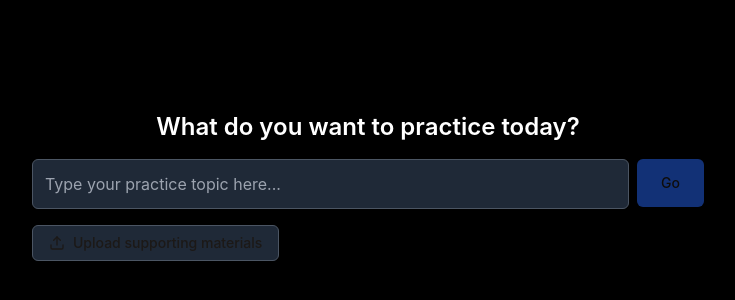
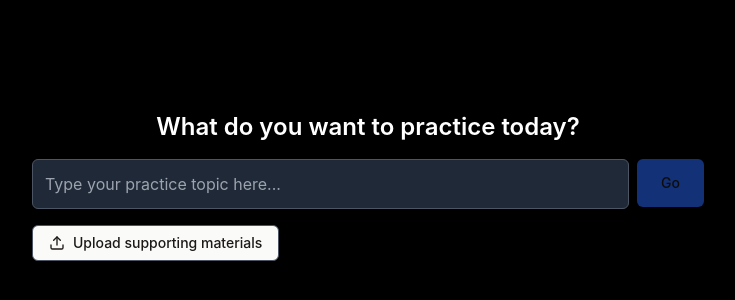
Before and after one commit to abhishyantkhare/pitchperfect, a Next.js app: page / in a window 1280 px wide. Shown: the part 214-514 px from the top of the page, without its empty margins (272-1007 px from the left). Built offline with nearby package versions, Linux system fonts and the light colour scheme.

Commit message:
fixed up styles

```diff
--- a/app/page.tsx
+++ b/app/page.tsx
@@ -97,7 +97,7 @@ export default function Home() {
           <div className="flex flex-col gap-3">
             <Button
               onClick={handleUploadClick}
-              className="flex items-center gap-2 px-4 py-2 text-sm border border-gray-600 rounded-md bg-gray-800 transition-colors self-start hover:bg-gray-700"
+              className="flex items-center gap-2 px-4 py-2 text-sm border border-gray-600 rounded-md transition-colors self-start hover:bg-gray-700"
             >
               <svg
                 xmlns="http://www.w3.org/2000/svg"
```
